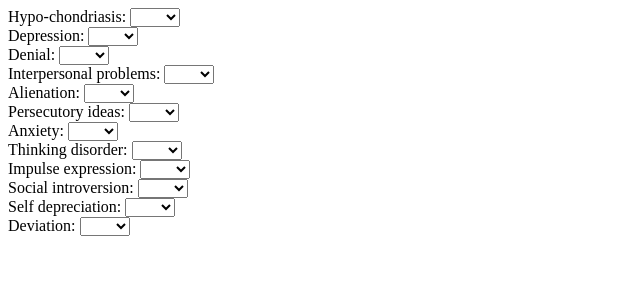
After one commit to erocrizs/Student-Risk-Monitoring-System, a PHP site: page /php/profiles/student-profile-risk-factors-3.html.php in a window 1280 px wide. The commit adds this page. Shown: the top 300 px of the page, without its empty margins (0-640 px from the left). Run offline with PHP 8.4, Linux system fonts and the light colour scheme.

Commit message:
Fixed some bugs

```diff
--- a/php/alert-profiles.html.php
+++ b/php/alert-profiles.html.php
@@ -16,11 +16,9 @@
 				<h3>Students at Risk</h3>
 				<a href='alert-profiles.php'> <button class="btn btn-primary" id="refresh-button"><span class="glyphicon glyphicon-refresh"></span> Refresh</button></a>
 			</div>
-			<form action="?" method="get" target="_blank">
 
-				<?php include 'profiles-result-table.html.php'; ?>
+			<?php include 'profiles-result-table.html.php'; ?>
 
-			</form>
 		</div>
 	</body>
 </html>
--- a/php/profiles-result-table.html.php
+++ b/php/profiles-result-table.html.php
@@ -1,5 +1,6 @@
 <!DOCTYPE html>
 
+<form action="profiles/student-profile.php" method="post" target="_blank" id="link-table">
 	<table class="table table-hover">
 		<thead>
 			<th>ID</th>
@@ -14,7 +15,7 @@
 			<?php if(isset($searchResult)) : ?>
 				<?php while($row = $searchResult->fetch()) : ?>
 					<tr>
-					<td><input type="submit" class="btn" value=<?php echo $row['id']; ?> form="link-table"/></td>
+						<td><input type="submit" name='id' class="btn" value=<?php echo $row['id']; ?> form="link-table"/></td>
 						<td><?php echo $row['surname'];
 								if($row['surname'] != '') : echo ', '; endif;
 								echo $row['firstname'];
@@ -32,3 +33,4 @@
 			<?php endif; ?>
 		</tbody>
 	</table>
+</form>
--- /dev/null
+++ b/php/profiles/student-profile-risk-factors-3.html.php
@@ -0,0 +1,106 @@
+<!DOCTYPE html>
+
+<div class="inline space-between entry-row">
+	<div class="inline center-align three-col">
+		<label for="bpi-hypochondriasis">Hypo-chondriasis: </label>
+		<select name="bpi-hypochondriasis" id="bpi-hypochondriasis" form="add-profile-indiv" class="form-control">
+			<option value="" selected="selected"></option>
+			<option value="1">Low</option>
+			<option value="2">High</option>
+		</select>
+	</div>
+	<div class="inline center-align three-col">
+		<label for="bpi-depression">Depression: </label>
+		<select name="bpi-depression" id="bpi-depression" form="add-profile-indiv" class="form-control">
+			<option value="" selected="selected"></option>
+			<option value="1">Low</option>
+			<option value="2">High</option>
+		</select>
+	</div>
+	<div class="inline center-align three-col">
+		<label for="bpi-denial">Denial: </label>
+		<select name="bpi-denial" id="bpi-denial" form="add-profile-indiv" class="form-control">
+			<option value="" selected="selected"></option>
+			<option value="1">Low</option>
+			<option value="2">High</option>
+		</select>
+	</div>
+</div>
+<div class="inline space-between entry-row">
+	<div class="inline center-align three-col">
+		<label for="bpi-inter-problems">Interpersonal problems: </label>
+		<select name="bpi-inter-problems" id="bpi-inter-problems" form="add-profile-indiv" class="form-control">
+			<option value="" selected="selected"></option>
+			<option value="1">Low</option>
+			<option value="2">High</option>
+		</select>
+	</div>
+	<div class="inline center-align three-col">
+		<label for="bpi-alienation">Alienation: </label>
+		<select name="bpi-alienation" id="bpi-alienation" form="add-profile-indiv" class="form-control">
+			<option value="" selected="selected"></option>
+			<option value="1">Low</option>
+			<option value="2">High</option>
+		</select>
+	</div>
+	<div class="inline center-align three-col">
+		<label for="bpi-perse-ideas">Persecutory ideas: </label>
+		<select name="bpi-perse-ideas" id="bpi-perse-ideas" form="add-profile-indiv" class="form-control">
+			<option value="" selected="selected"></option>
+			<option value="1">Low</option>
+			<option value="2">High</option>
+		</select>
+	</div>
+</div>
+<div class="inline space-between entry-row">
+	<div class="inline center-align three-col">
+		<label for="bpi-anxiety">Anxiety: </label>
+		<select name="bpi-anxiety" id="bpi-anxiety" form="add-profile-indiv" class="form-control">
+			<option value="" selected="selected"></option>
+			<option value="1">Low</option>
+			<option value="2">High</option>
+		</select>
+	</div>
+	<div class="inline center-align three-col">
+		<label for="bpi-thinking-disorder">Thinking disorder: </label>
+		<select name="bpi-thinking-disorder" id="bpi-thinking-disorder" form="add-profile-indiv" class="form-control">
+			<option value="" selected="selected"></option>
+			<option value="1">Low</option>
+			<option value="2">High</option>
+		</select>
+	</div>
+	<div class="inline center-align three-col">
+		<label for="bpi-impulse-exp">Impulse expression: </label>
+		<select name="bpi-impulse-exp" id="bpi-impulse-exp" form="add-profile-indiv" class="form-control">
+			<option value="" selected="selected"></option>
+			<option value="1">Low</option>
+			<option value="2">High</option>
+		</select>
+	</div>
+</div>
+<div class="inline space-between entry-row">
+	<div class="inline center-align three-col">
+		<label for="bpi-social-introversion">Social introversion: </label>
+		<select name="bpi-social-introversion" id="bpi-social-introversion" form="add-profile-indiv" class="form-control">
+			<option value="" selected="selected"></option>
+			<option value="1">Low</option>
+			<option value="2">High</option>
+		</select>
+	</div>
+	<div class="inline center-align three-col">
+		<label for="bpi-self-depreciation">Self depreciation: </label>
+		<select name="bpi-self-depreciation" id="bpi-self-depreciation" form="add-profile-indiv" class="form-control">
+			<option value="" selected="selected"></option>
+			<option value="1">Low</option>
+			<option value="2">High</option>
+		</select>
+	</div>
+	<div class="inline center-align three-col">
+		<label for="bpi-deviation">Deviation: </label>
+		<select name="bpi-deviation" id="bpi-deviation" form="add-profile-indiv" class="form-control">
+			<option value="" selected="selected"></option>
+			<option value="1">Low</option>
+			<option value="2">High</option>
+		</select>
+	</div>
+</div>
--- a/php/search-profiles.html.php
+++ b/php/search-profiles.html.php
@@ -109,11 +109,9 @@
 				</div>
 
 				<div class="result-section">
-					<form action="?" method="get" target="_blank" id="link-table">
 
-						<?php include 'profiles-result-table.html.php'; ?>
+					<?php include 'profiles-result-table.html.php'; ?>
 
-					</form>
 				</div>
 			</div>
 		</div>
--- a/res/php/db.inc.php
+++ b/res/php/db.inc.php
@@ -7,7 +7,8 @@
 			$pdo->setAttribute(PDO::ATTR_ERRMODE, PDO::ERRMODE_EXCEPTION);
 			$pdo->exec('set names "ascii"');
 		} catch(PDOException $e) {
-			noConnection("Unable to connect to the database server.", $e->getMessage());
+			include 'index.php';
+			exit();
 		}
 	}
 
@@ -100,7 +101,6 @@
 			$s->bindValue(":risk", $risk);
 			$s->execute();
 		} catch(PDOException $e) {
-			echo $e->getMessage();
 			return '';
 		}
 		return 'success';
```
Also changed, not shown: php/profiles/student-profile-risk-factors-2.html.php (added, +24 -0 lines), php/profiles/student-profile-risk-factors-4.html.php (added, +13 -0 lines). Lines whose indentation alone changed are shown as unchanged.
